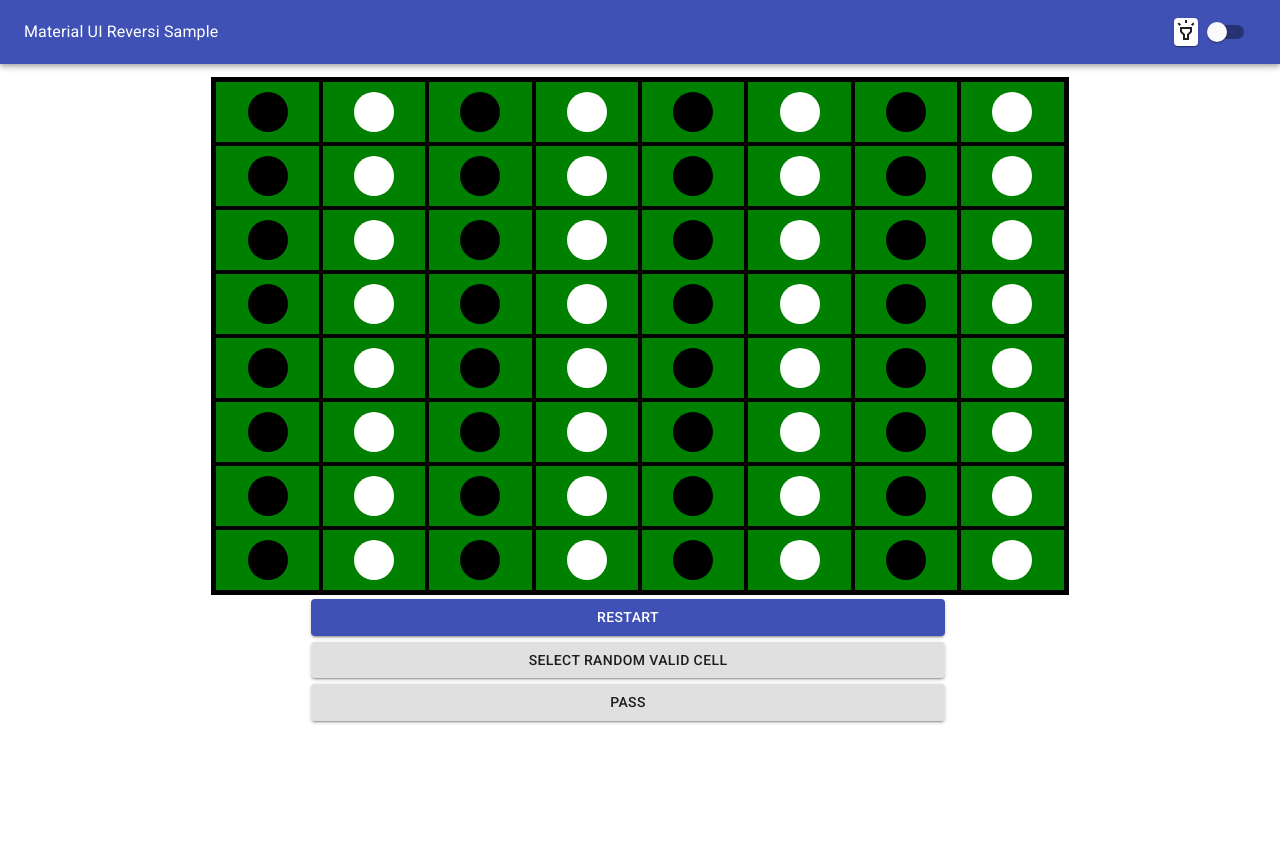
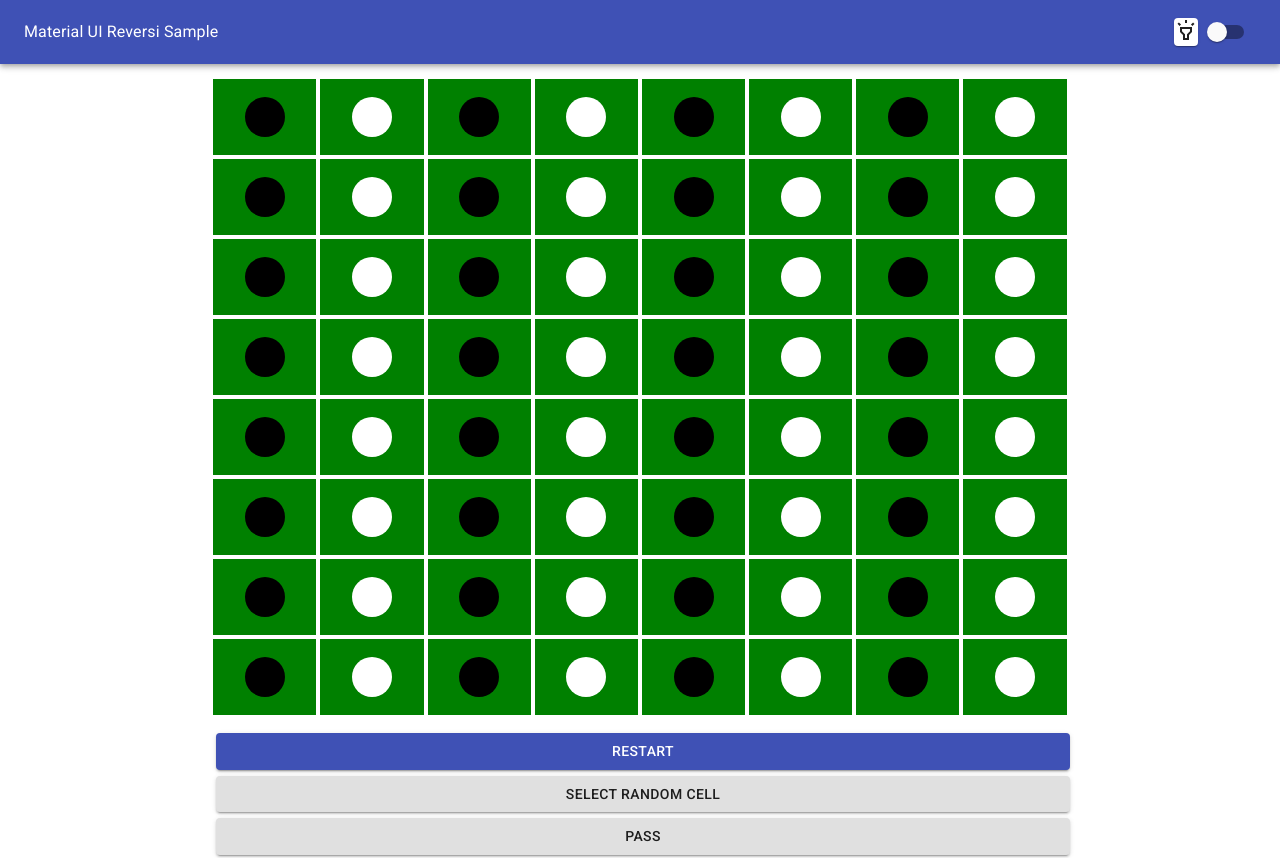
Before and after one commit to snerks/react-mui-reversi-ts, a React (Create React App) app: page / in a window 1280 px wide. Before the commit the page ends 800 px from the top, so only its background shows below. Built offline with nearby package versions, Linux system fonts and the light colour scheme.

Commit message:
Tweak colours and sizing

```diff
--- a/src/App.tsx
+++ b/src/App.tsx
@@ -49,21 +49,21 @@ function App() {
             </Grid>
           </Grid> */}
           <Grid item container>
-            <Grid item xs={3} />
-            <Grid item xs={6} alignItems="center" alignContent="space-between" container spacing={3}>
+            <Grid item xs={1} sm={2} />
+            <Grid item xs={10} sm={8} alignItems="center" alignContent="space-between">
               <Button variant="contained" color="primary" fullWidth style={{ margin: 3 }}>
                 Restart
-                </Button>
+              </Button>
 
               <Button variant="contained" color="default" fullWidth style={{ margin: 3 }}>
-                Select Random Valid Cell
-                </Button>
+                Select Random Cell
+              </Button>
 
               <Button variant="contained" color="default" fullWidth style={{ margin: 3 }}>
                 Pass
-                </Button>
+              </Button>
             </Grid>
-            <Grid item xs={3} />
+            <Grid item xs={1} sm={2} />
           </Grid>
         </Grid>
       </Paper>
--- a/src/components/BoardList.tsx
+++ b/src/components/BoardList.tsx
@@ -7,7 +7,7 @@ import useMediaQuery from '@material-ui/core/useMediaQuery';
 const useStyles = makeStyles((theme) =>
     createStyles({
         root: {
-            backgroundColor: "black",
+            backgroundColor: "white",
             margin: "15px 0"
         },
         cell: {
@@ -18,7 +18,7 @@ const useStyles = makeStyles((theme) =>
             alignItems: "center"
         },
         token: {
-            // padding: theme.spacing(1),
+            padding: theme.spacing(1),
             [theme.breakpoints.up('xs')]: {
                 fontSize: 30,
             },
@@ -47,7 +47,7 @@ const BoardList: React.FC<{}> = (props) => {
     return (
         <div className={classes.root}>
 
-            <GridList style={{ border: "3px solid black" }} cols={8} cellHeight="auto">
+            <GridList cols={8} cellHeight="auto">
                 {cellNumbers.map((cellNumber) => {
                     const rowNumber = Math.floor(cellNumber / 8);
                     const rowCellNumber = cellNumber % 8
```
